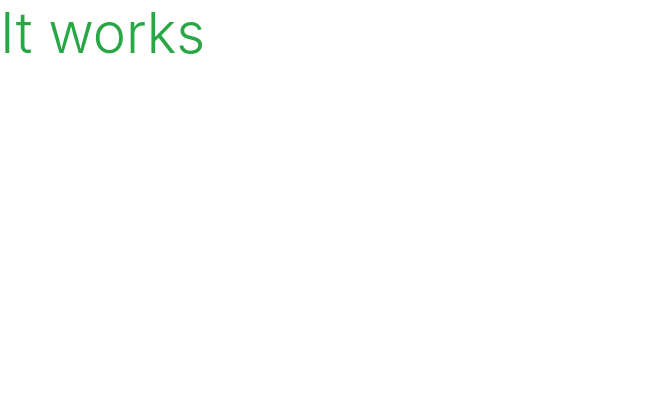
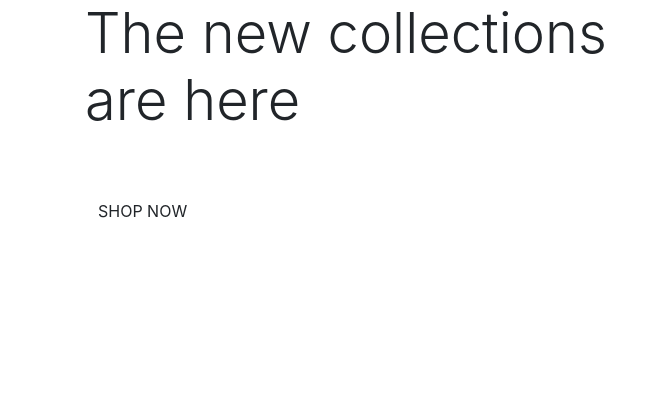
Before and after one commit to yousefalm1/shop_ado_v1, a Django app: page / in a window 1280 px wide. Shown: the top 397 px of the page, without its empty margins (0-662 px from the left). Run offline with Django 3.2, Linux system fonts and the light colour scheme.

Commit message:
Added homepage content

```diff
--- a/home/templates/home/index.html
+++ b/home/templates/home/index.html
@@ -1,6 +1,28 @@
 {% extends "base.html" %}
 {% load static %}
 
+{% block page_header %}
+    <div class="container header-container">
+        <div class="row">
+            <div class="col"> </div>
+        </div>
+    </div>
+{% endblock%}
+
 {% block content%}
-<h1 class="display-4 text-success">It works</h1>
+    <div class="container h-100">
+        <div class="row">
+            <div class="col-7 col-md-6 my-auto ">
+                <h1 class="display-4 logo-font text-black">
+                    The new collections are here
+                </h1>
+                <div class=my-5>
+                    <h4>
+                        <a href="" class="shop-now-button btn btn-large rounded-0 text-uppercase py-3 "> Shop Now
+                    </h4>
+                </div>
+            </div>
+        </div>
+    </div>
+
 {% endblock%}
```
